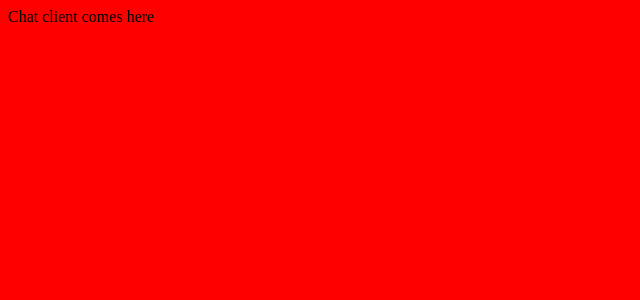
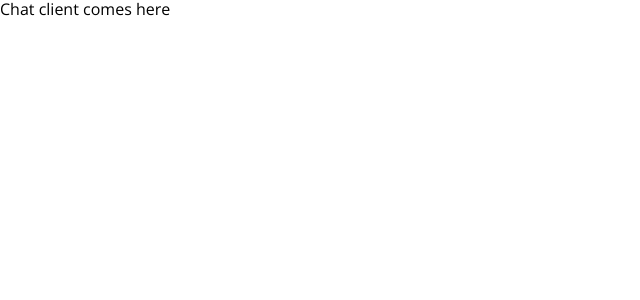
Before and after one commit to martivel/chat-client, a React app: page / in a window 1280 px wide. Shown: the top 300 px of the page, without its empty margins (0-640 px from the left). Built offline with nearby package versions, Linux system fonts and the light colour scheme.

Commit message:
Small structuring of the scss

```diff
--- a/package.json
+++ b/package.json
@@ -25,6 +25,7 @@
     "webpack-dev-server": "^3.1.3"
   },
   "dependencies": {
+    "normalize.css": "^8.0.0",
     "react": "^16.3.2",
     "react-dom": "^16.3.2"
   }
--- a/src/App.js
+++ b/src/App.js
@@ -1,5 +1,5 @@
 import React from 'react'
-import './styles/global.scss'
+import './styles/app.scss'
 
 const App = () => {
   return (
--- /dev/null
+++ b/src/styles/app.scss
@@ -0,0 +1,4 @@
+@import "base/reset";
+@import "base/global";
+@import "base/fonts";
+@import "base/typography";
--- /dev/null
+++ b/src/styles/base/_fonts.scss
@@ -0,0 +1 @@
+@import url('https://fonts.googleapis.com/css?family=Open+Sans');
--- /dev/null
+++ b/src/styles/base/_reset.scss
@@ -0,0 +1 @@
+@import "~normalize.css";
--- /dev/null
+++ b/src/styles/base/_typography.scss
@@ -0,0 +1,3 @@
+body {
+  font-family: 'Open Sans', sans-serif;
+}
--- a/src/styles/global.scss
+++ /dev/null
@@ -1,3 +0,0 @@
-body {
-  background-color: red;
-}
```
Also changed, not shown: src/styles/base/_global.scss (added), 1 other file (tests, documents, lock files or other folders).
